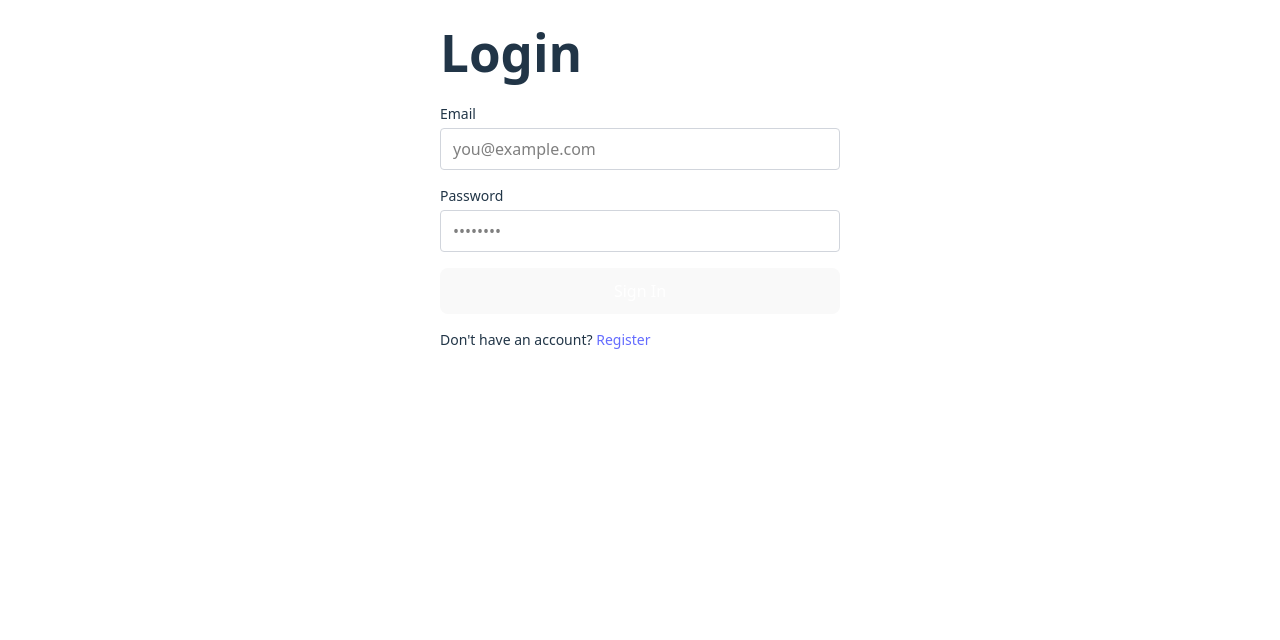
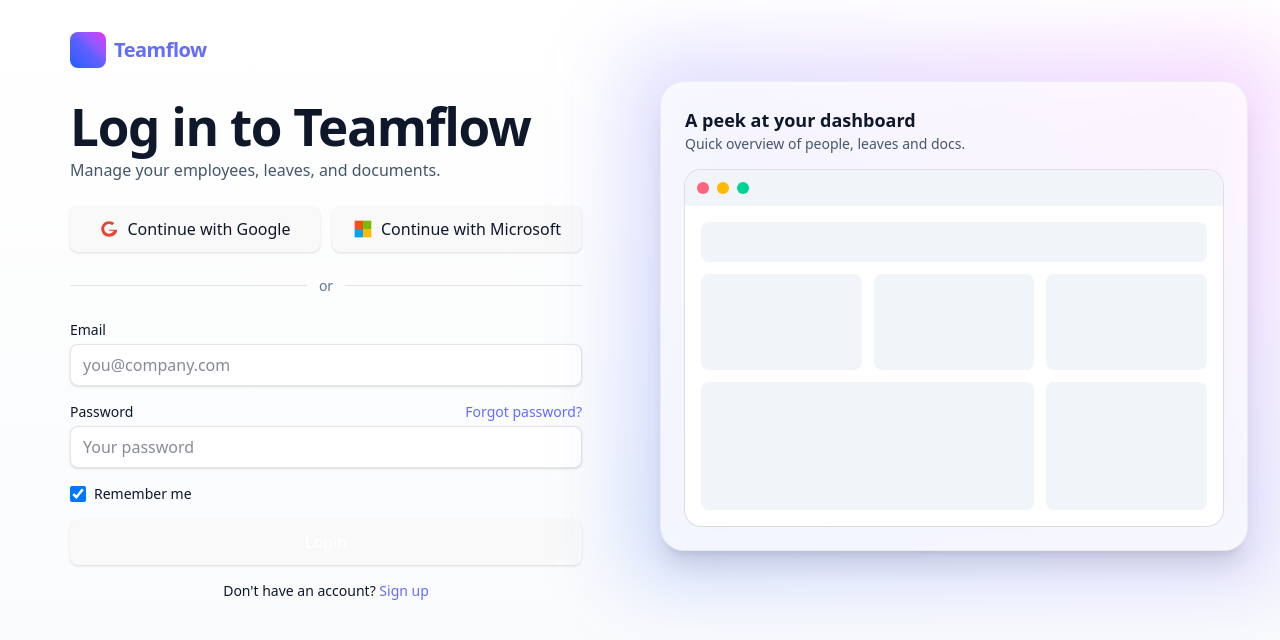
Before and after one commit to WhitelightningDev/teamflow, a React (Vite) app: page /login in a window 1280 px wide. Shown: the top 640 px of the page. Built offline with nearby package versions, Linux system fonts and the light colour scheme.

Commit message:
`Refactor login page layout and functionality`

```diff
--- a/index.html
+++ b/index.html
@@ -4,7 +4,7 @@
     <meta charset="UTF-8" />
     <link rel="icon" type="image/svg+xml" href="/vite.svg" />
     <meta name="viewport" content="width=device-width, initial-scale=1.0" />
-    <title>teamflow</title>
+    <title>Team Flow</title>
   </head>
   <body>
     <div id="root"></div>
--- a/src/pages/Login/index.tsx
+++ b/src/pages/Login/index.tsx
@@ -1,51 +1,169 @@
 import type { FormEvent } from 'react'
-import { useState } from 'react'
+import { useMemo, useState } from 'react'
 import { Link } from 'react-router-dom'
 
 export default function Login() {
   const [email, setEmail] = useState('')
   const [password, setPassword] = useState('')
+  const [remember, setRemember] = useState(true)
+  const [submitted, setSubmitted] = useState(false)
+
+  const emailValid = useMemo(() => /.+@.+\..+/.test(email), [email])
+  const passwordValid = password.length >= 8
+  const allValid = emailValid && passwordValid
 
   function onSubmit(e: FormEvent) {
     e.preventDefault()
+    setSubmitted(true)
+    if (!allValid) return
     // Replace with real auth flow
-    alert(`Logging in as ${email}`)
+    alert(`Welcome back to Teamflow${remember ? ' — we\'ll keep you signed in.' : '.'}`)
   }
 
   return (
-    <main className="p-6 max-w-md mx-auto">
-      <h1 className="text-3xl font-bold mb-6">Login</h1>
+    <div className="min-h-screen bg-gradient-to-b from-white to-slate-50 dark:from-neutral-950 dark:to-neutral-900 text-slate-900 dark:text-slate-100">
+      <div className="mx-auto max-w-7xl px-4 sm:px-6 lg:px-8 py-8">
+        <div className="grid grid-cols-1 lg:grid-cols-2 gap-10 items-stretch">
+          {/* Form column */}
+          <main className="order-1 lg:order-none">
+            <div className="mx-auto max-w-lg">
+              <div className="mb-6">
+                <Link to="/" className="inline-flex items-center gap-2">
+                  <span className="inline-block h-9 w-9 rounded-lg bg-gradient-to-tr from-blue-600 via-indigo-500 to-fuchsia-500"></span>
+                  <span className="text-xl font-semibold tracking-tight">Teamflow</span>
+                </Link>
+                <h1 className="mt-6 text-3xl font-bold tracking-tight">Log in to Teamflow</h1>
+                <p className="mt-1 text-slate-600 dark:text-slate-300">Manage your employees, leaves, and documents.</p>
+              </div>
+
+              {/* OAuth */}
+              <div className="grid grid-cols-1 sm:grid-cols-2 gap-3">
+                <button type="button" className="inline-flex items-center justify-center gap-2 rounded-lg border border-black/10 dark:border-white/15 bg-white text-slate-900 dark:bg-neutral-900/60 dark:text-slate-100 px-4 py-2.5 shadow-sm hover:bg-black/5 dark:hover:bg-white/10">
+                  <GoogleIcon className="h-5 w-5" />
+                  <span>Continue with Google</span>
+                </button>
+                <button type="button" className="inline-flex items-center justify-center gap-2 rounded-lg border border-black/10 dark:border-white/15 bg-white text-slate-900 dark:bg-neutral-900/60 dark:text-slate-100 px-4 py-2.5 shadow-sm hover:bg-black/5 dark:hover:bg-white/10">
+                  <MicrosoftIcon className="h-5 w-5" />
+                  <span>Continue with Microsoft</span>
+                </button>
+              </div>
+
+              <div className="my-6 flex items-center gap-3 text-sm text-slate-500 dark:text-slate-400">
+                <div className="h-px flex-1 bg-black/10 dark:bg-white/10" />
+                <span>or</span>
+                <div className="h-px flex-1 bg-black/10 dark:bg-white/10" />
+              </div>
+
               <form onSubmit={onSubmit} className="space-y-4">
-        <label className="block">
-          <span className="block text-sm font-medium mb-1">Email</span>
+                <div>
+                  <label className="block text-sm font-medium">Email</label>
                   <input
                     type="email"
                     value={email}
                     onChange={(e) => setEmail(e.target.value)}
-            className="w-full rounded border border-gray-300 px-3 py-2 text-black"
-            placeholder="you@example.com"
-            required
+                    placeholder="you@company.com"
+                    className="mt-1 w-full rounded-lg border border-black/10 dark:border-white/15 bg-white dark:bg-neutral-900/60 px-3 py-2 text-slate-900 dark:text-slate-100 shadow-sm focus:outline-none focus:ring-2 focus:ring-blue-600"
                   />
-        </label>
-        <label className="block">
-          <span className="block text-sm font-medium mb-1">Password</span>
+                  {submitted && !emailValid && (
+                    <p className="mt-1 text-xs text-rose-600">Invalid email format.</p>
+                  )}
+                </div>
+
+                <div>
+                  <div className="flex items-center justify-between">
+                    <label className="block text-sm font-medium">Password</label>
+                    <Link to="#" className="text-sm text-blue-600 hover:underline">Forgot password?</Link>
+                  </div>
                   <input
                     type="password"
                     value={password}
                     onChange={(e) => setPassword(e.target.value)}
-            className="w-full rounded border border-gray-300 px-3 py-2 text-black"
-            placeholder="••••••••"
-            required
+                    placeholder="Your password"
+                    className="mt-1 w-full rounded-lg border border-black/10 dark:border-white/15 bg-white dark:bg-neutral-900/60 px-3 py-2 text-slate-900 dark:text-slate-100 shadow-sm focus:outline-none focus:ring-2 focus:ring-blue-600"
                   />
+                  {submitted && !passwordValid && (
+                    <p className="mt-1 text-xs text-rose-600">Password too short — use at least 8 characters.</p>
+                  )}
+                </div>
+
+                <div className="flex items-center justify-between">
+                  <label className="inline-flex items-center gap-2 select-none text-sm">
+                    <input
+                      type="checkbox"
+                      checked={remember}
+                      onChange={(e) => setRemember(e.target.checked)}
+                      className="h-4 w-4 rounded border-black/20 text-blue-600 focus:ring-blue-600"
+                    />
+                    <span>Remember me</span>
                   </label>
-        <button type="submit" className="w-full rounded bg-blue-600 text-white py-2">
-          Sign In
+                </div>
+
+                <button
+                  type="submit"
+                  disabled={!allValid && submitted}
+                  className="w-full rounded-lg bg-blue-600 text-white py-2.5 font-medium shadow-sm hover:bg-blue-700 disabled:opacity-70 disabled:cursor-not-allowed"
+                >
+                  Login
                 </button>
+
+                <p className="text-sm text-center">
+                  Don&apos;t have an account?{' '}
+                  <Link to="/register" className="text-blue-600 hover:underline">Sign up</Link>
+                </p>
               </form>
-      <p className="mt-4 text-sm">
-        Don&apos;t have an account?{' '}
-        <Link to="/register" className="text-blue-600">Register</Link>
-      </p>
+            </div>
           </main>
+
+          {/* Visual column */}
+          <aside className="hidden lg:flex items-center">
+            <div className="relative w-full">
+              <div className="absolute -inset-8 bg-gradient-to-tr from-blue-600/20 via-indigo-500/20 to-fuchsia-500/20 blur-2xl" aria-hidden></div>
+              <div className="relative rounded-3xl bg-white/70 dark:bg-neutral-900/60 border border-black/5 dark:border-white/10 backdrop-blur p-6 shadow-xl">
+                <div className="mb-4">
+                  <h2 className="text-lg font-semibold">A peek at your dashboard</h2>
+                  <p className="text-sm text-slate-600 dark:text-slate-300">Quick overview of people, leaves and docs.</p>
+                </div>
+                <div className="rounded-2xl ring-1 ring-black/10 dark:ring-white/10 overflow-hidden bg-white dark:bg-neutral-900">
+                  {/* Simple mock UI */}
+                  <div className="flex gap-2 p-3 bg-slate-100 dark:bg-neutral-800">
+                    <span className="h-3 w-3 rounded-full bg-rose-400" />
+                    <span className="h-3 w-3 rounded-full bg-amber-400" />
+                    <span className="h-3 w-3 rounded-full bg-emerald-400" />
+                  </div>
+                  <div className="p-4 grid grid-cols-3 gap-3">
+                    <div className="col-span-3 h-10 rounded-lg bg-slate-100 dark:bg-neutral-800" />
+                    <div className="col-span-1 h-24 rounded-lg bg-slate-100 dark:bg-neutral-800" />
+                    <div className="col-span-1 h-24 rounded-lg bg-slate-100 dark:bg-neutral-800" />
+                    <div className="col-span-1 h-24 rounded-lg bg-slate-100 dark:bg-neutral-800" />
+                    <div className="col-span-2 h-32 rounded-lg bg-slate-100 dark:bg-neutral-800" />
+                    <div className="col-span-1 h-32 rounded-lg bg-slate-100 dark:bg-neutral-800" />
+                  </div>
+                </div>
+              </div>
+            </div>
+          </aside>
+        </div>
+      </div>
+    </div>
   )
 }
+
+function GoogleIcon({ className = '' }: { className?: string }) {
+  return (
+    <svg viewBox="0 0 24 24" className={className} aria-hidden>
+      <path fill="#EA4335" d="M12 10.2v3.9h5.4c-.2 1.2-1.6 3.5-5.4 3.5-3.2 0-5.8-2.6-5.8-5.8S8.8 6 12 6c1.8 0 3 .8 3.7 1.5l2.5-2.5C16.8 3.6 14.6 2.7 12 2.7 6.9 2.7 2.7 6.9 2.7 12S6.9 21.3 12 21.3c7 0 9.7-4.9 9.7-7.4 0-.5-.1-.9-.1-1.1H12z"/>
+      <path fill="#34A853" d="M3.9 7.4l3.2 2.4C8 7.7 9.8 6.6 12 6.6c1.8 0 3 .8 3.7 1.5l2.5-2.5C16.8 3.6 14.6 2.7 12 2.7 8.7 2.7 5.9 4.2 3.9 7.4z" opacity=".1"/>
+    </svg>
+  )
+}
+
+function MicrosoftIcon({ className = '' }: { className?: string }) {
+  return (
+    <svg viewBox="0 0 24 24" className={className} aria-hidden>
+      <rect width="10" height="10" x="2" y="2" fill="#F25022" />
+      <rect width="10" height="10" x="12" y="2" fill="#7FBA00" />
+      <rect width="10" height="10" x="2" y="12" fill="#00A4EF" />
+      <rect width="10" height="10" x="12" y="12" fill="#FFB900" />
+    </svg>
+  )
+}
```
Lines whose indentation alone changed are shown as unchanged.
